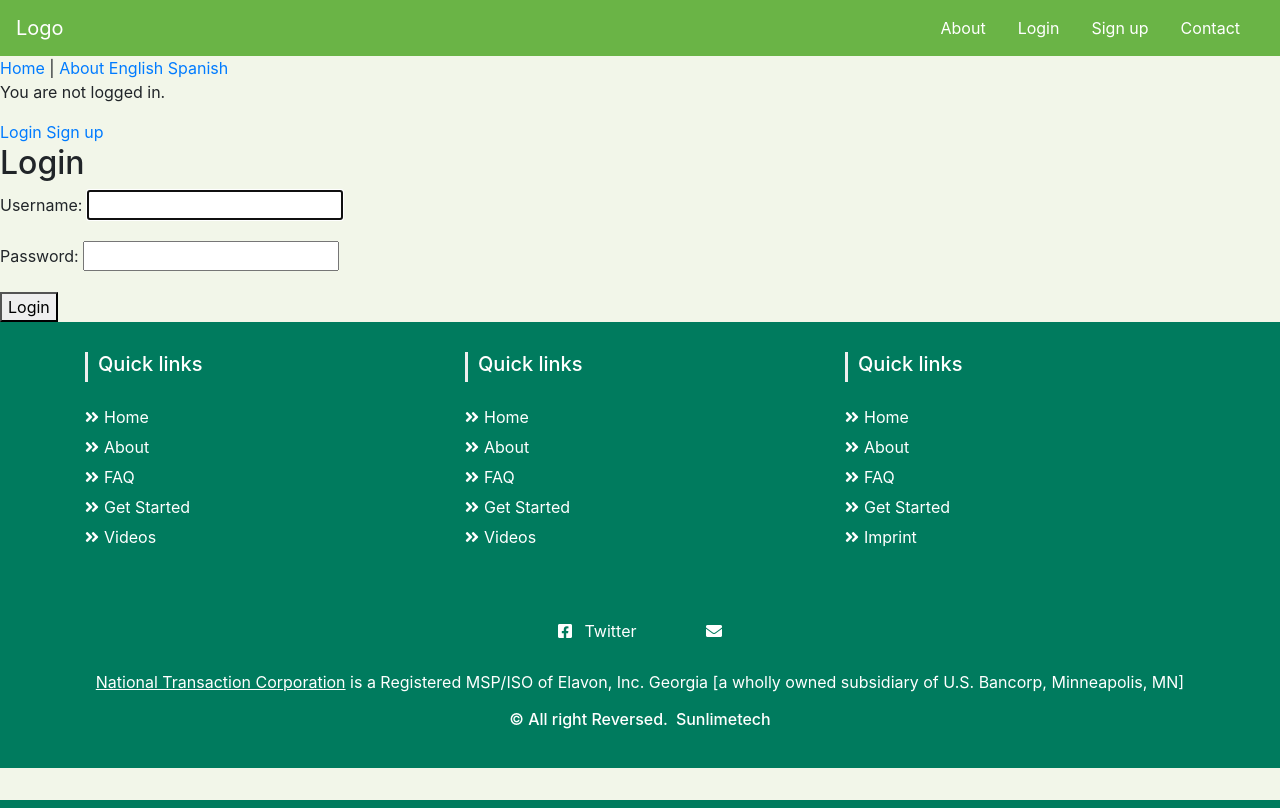
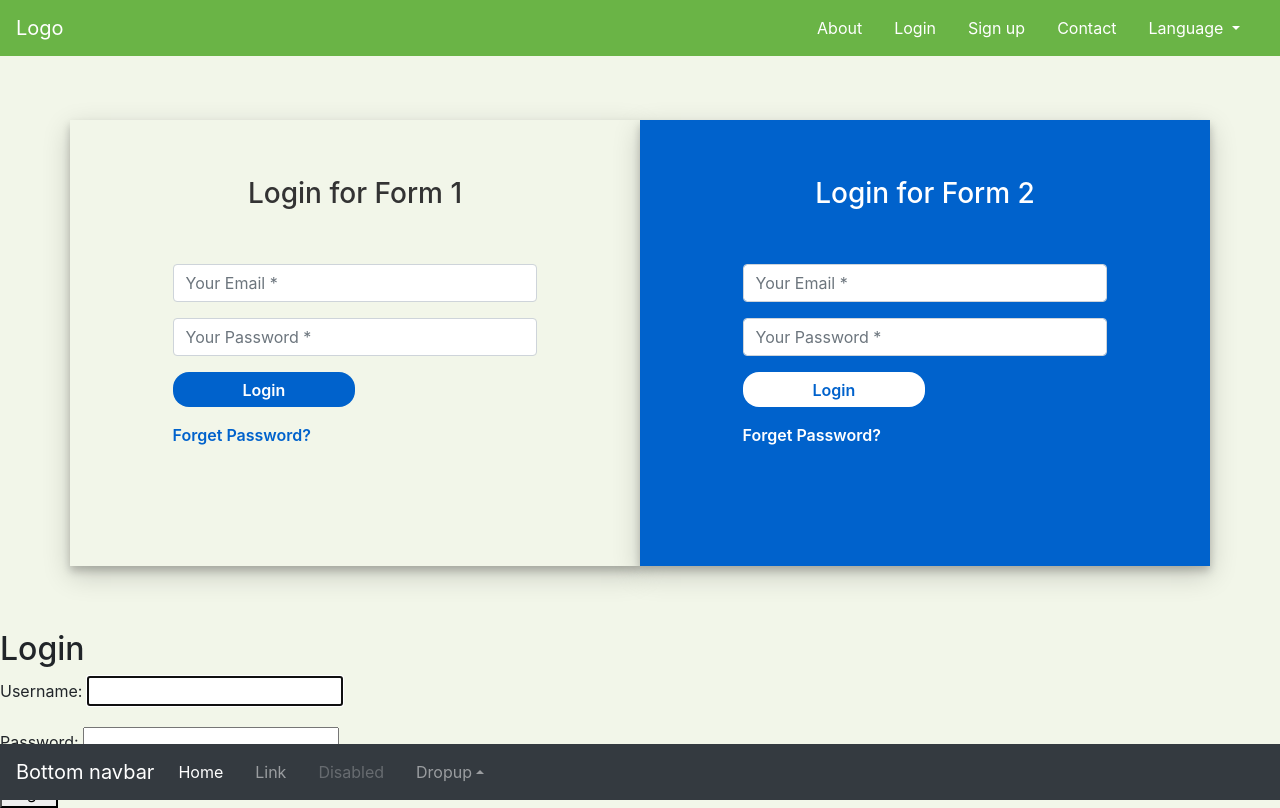
Before and after one commit to antrodart/mercados_prediccion, a Django app: page /login/ in a window 1280 px wide. Run offline with Django 3.2, Linux system fonts and the light colour scheme; some libraries are stand-ins or nearby versions.

Commit message:
Added initial login form
Needs to be fixed

```diff
--- a/PredictionMarketsTFG/mercados_de_prediccion/static/css/main.css
+++ b/PredictionMarketsTFG/mercados_de_prediccion/static/css/main.css
@@ -100,3 +100,55 @@ footer ul.quick-links li{
     margin-bottom: 10px;
 }
 }*/
+.login-container{
+    margin-top: 5%;
+    margin-bottom: 5%;
+}
+.login-form-1{
+    padding: 5%;
+    box-shadow: 0 5px 8px 0 rgba(0, 0, 0, 0.2), 0 9px 26px 0 rgba(0, 0, 0, 0.19);
+}
+.login-form-1 h3{
+    text-align: center;
+    color: #333;
+}
+.login-form-2{
+    padding: 5%;
+    background: #0062cc;
+    box-shadow: 0 5px 8px 0 rgba(0, 0, 0, 0.2), 0 9px 26px 0 rgba(0, 0, 0, 0.19);
+}
+.login-form-2 h3{
+    text-align: center;
+    color: #fff;
+}
+.login-container form{
+    padding: 10%;
+}
+.btnSubmit
+{
+    width: 50%;
+    border-radius: 1rem;
+    padding: 1.5%;
+    border: none;
+    cursor: pointer;
+}
+.login-form-1 .btnSubmit{
+    font-weight: 600;
+    color: #fff;
+    background-color: #0062cc;
+}
+.login-form-2 .btnSubmit{
+    font-weight: 600;
+    color: #0062cc;
+    background-color: #fff;
+}
+.login-form-2 .ForgetPwd{
+    color: #fff;
+    font-weight: 600;
+    text-decoration: none;
+}
+.login-form-1 .ForgetPwd{
+    color: #0062cc;
+    font-weight: 600;
+    text-decoration: none;
+}
--- a/PredictionMarketsTFG/templates/base.html
+++ b/PredictionMarketsTFG/templates/base.html
@@ -59,6 +59,17 @@
       <li class="nav-item">
         <a class="nav-link" href="{% url 'contact' %}">{% trans "Contact" %}</a>
       </li>
+    <li class="nav-item dropdown">
+        <a class="nav-link dropdown-toggle" href="#" id="navbarDropdown" role="button" data-toggle="dropdown" aria-haspopup="true" aria-expanded="false">
+          Language
+        </a>
+        <div class="dropdown-menu" aria-labelledby="navbarDropdown">
+          {% get_available_languages as LANGUAGES %}
+            {% for lang in LANGUAGES %}
+                <a class="dropdown-item" href="javascript:void(0)" onclick="changeLanguage('{{ lang.0 }}');" >{{ lang.1 }}</a>
+            {% endfor %}
+        </div>
+      </li>
     </ul>
   </div>
 </nav>
@@ -68,82 +79,41 @@
 </header>
 
 
- <a href="{% url 'home' %}">{% trans "Home" %}</a> | <a href="{% url 'about' %}">{% trans "About" %}</a>
-    {% get_available_languages as LANGUAGES %}
-    {% for lang in LANGUAGES %}
-        <a href="javascript:void(0)" onclick="changeLanguage('{{ lang.0 }}');" >{{ lang.1 }}</a>
-    {% endfor %}
+{% block content %}
+{% endblock %}
 
 
-{% if user.is_authenticated %}
-    <p>{% trans "Hi" %} {{user.username}} </p>
-    <a href="{% url 'edit_profile'%}">{% blocktrans %}Edit profile{% endblocktrans %}</a>
-    <a href="{% url 'logout'%}">{% trans "Logout" %}</a>
-{% else %}
-    <p>{% blocktrans %}You are not logged in.{% endblocktrans %}</p>
-    <a href="{% url 'login'%}">{% trans "Login" %}</a>
-    <a href="{% url 'signup'%}">{% blocktrans %}Sign up{% endblocktrans %}</a>
-{% endif %}
-
-{% block content %}
-{% endblock %}
-    <footer>
-		<section id="footer">
-		<div class="container">
-			<div class="row text-center text-xs-center text-sm-left text-md-left">
-				<div class="col-xs-12 col-sm-4 col-md-4">
-					<h5>Quick links</h5>
-					<ul class="list-unstyled quick-links">
-						<li><a href="javascript:void();"><i class="fa fa-angle-double-right"></i>Home</a></li>
-						<li><a href="javascript:void();"><i class="fa fa-angle-double-right"></i>About</a></li>
-						<li><a href="javascript:void();"><i class="fa fa-angle-double-right"></i>FAQ</a></li>
-						<li><a href="javascript:void();"><i class="fa fa-angle-double-right"></i>Get Started</a></li>
-						<li><a href="javascript:void();"><i class="fa fa-angle-double-right"></i>Videos</a></li>
-					</ul>
-				</div>
-				<div class="col-xs-12 col-sm-4 col-md-4">
-					<h5>Quick links</h5>
-					<ul class="list-unstyled quick-links">
-						<li><a href="javascript:void();"><i class="fa fa-angle-double-right"></i>Home</a></li>
-						<li><a href="javascript:void();"><i class="fa fa-angle-double-right"></i>About</a></li>
-						<li><a href="javascript:void();"><i class="fa fa-angle-double-right"></i>FAQ</a></li>
-						<li><a href="javascript:void();"><i class="fa fa-angle-double-right"></i>Get Started</a></li>
-						<li><a href="javascript:void();"><i class="fa fa-angle-double-right"></i>Videos</a></li>
-					</ul>
-				</div>
-				<div class="col-xs-12 col-sm-4 col-md-4">
-					<h5>Quick links</h5>
-					<ul class="list-unstyled quick-links">
-						<li><a href="javascript:void();"><i class="fa fa-angle-double-right"></i>Home</a></li>
-						<li><a href="javascript:void();"><i class="fa fa-angle-double-right"></i>About</a></li>
-						<li><a href="javascript:void();"><i class="fa fa-angle-double-right"></i>FAQ</a></li>
-						<li><a href="javascript:void();"><i class="fa fa-angle-double-right"></i>Get Started</a></li>
-						<li><a href="https://wwwe.sunlimetech.com" title="Design and developed by"><i class="fa fa-angle-double-right"></i>Imprint</a></li>
-					</ul>
-				</div>
-			</div>
-			<div class="row">
-				<div class="col-xs-12 col-sm-12 col-md-12 mt-2 mt-sm-5">
-					<ul class="list-unstyled list-inline social text-center">
-						<li class="list-inline-item"><a href="javascript:void();"><i class="fab fa-facebook-square"></i></a></li>
-						<li class="list-inline-item"><a href="javascript:void();">Twitter</a></li>
-						<li class="list-inline-item"><a href="javascript:void();"><i class="fa fa-instagram"></i></a></li>
-						<li class="list-inline-item"><a href="javascript:void();"><i class="fa fa-google-plus"></i></a></li>
-						<li class="list-inline-item"><a href="javascript:void();" target="_blank"><i class="fa fa-envelope"></i></a></li>
-					</ul>
-				</div>
-				</hr>
-			</div>
-			<div class="row">
-				<div class="col-xs-12 col-sm-12 col-md-12 mt-2 mt-sm-2 text-center text-white">
-					<p><u><a href="https://www.nationaltransaction.com/">National Transaction Corporation</a></u> is a Registered MSP/ISO of Elavon, Inc. Georgia [a wholly owned subsidiary of U.S. Bancorp, Minneapolis, MN]</p>
-					<p class="h6">&copy All right Reversed.<a class="text-green ml-2" href="https://www.sunlimetech.com" target="_blank">Sunlimetech</a></p>
-				</div>
-				</hr>
-			</div>
-		</div>
-	</section>
-    </footer>
+<footer>
+    <nav class="navbar fixed-bottom navbar-expand-sm navbar-dark bg-dark">
+        <a class="navbar-brand" href="#">Bottom navbar</a>
+        <button class="navbar-toggler" type="button" data-toggle="collapse" data-target="#navbarCollapse"
+                aria-controls="navbarCollapse" aria-expanded="false" aria-label="Toggle navigation">
+            <span class="navbar-toggler-icon"></span>
+        </button>
+        <div class="collapse navbar-collapse" id="navbarCollapse">
+            <ul class="navbar-nav mr-auto">
+                <li class="nav-item active">
+                    <a class="nav-link" href="#">Home <span class="sr-only">(current)</span></a>
+                </li>
+                <li class="nav-item">
+                    <a class="nav-link" href="#">Link</a>
+                </li>
+                <li class="nav-item">
+                    <a class="nav-link disabled" href="#">Disabled</a>
+                </li>
+                <li class="nav-item dropup">
+                    <a class="nav-link dropdown-toggle" href="https://getbootstrap.com/" id="dropdown10"
+                       data-toggle="dropdown" aria-haspopup="true" aria-expanded="false">Dropup</a>
+                    <div class="dropdown-menu" aria-labelledby="dropdown10">
+                        <a class="dropdown-item" href="#">Action</a>
+                        <a class="dropdown-item" href="#">Another action</a>
+                        <a class="dropdown-item" href="#">Something else here</a>
+                    </div>
+                </li>
+            </ul>
+        </div>
+    </nav>
+</footer>
 
     <!-- i18n form. Entried by static/js/i18n.js -->
     <form action="{% url 'set_language' %}" method="post" id="form_language">
@@ -155,6 +125,6 @@
     <script src="https://code.jquery.com/jquery-3.3.1.slim.min.js" integrity="sha384-q8i/X+965DzO0rT7abK41JStQIAqVgRVzpbzo5smXKp4YfRvH+8abtTE1Pi6jizo" crossorigin="anonymous"></script>
     <script src="https://cdnjs.cloudflare.com/ajax/libs/popper.js/1.14.7/umd/popper.min.js" integrity="sha384-UO2eT0CpHqdSJQ6hJty5KVphtPhzWj9WO1clHTMGa3JDZwrnQq4sF86dIHNDz0W1" crossorigin="anonymous"></script>
     <script src="https://stackpath.bootstrapcdn.com/bootstrap/4.3.1/js/bootstrap.min.js" integrity="sha384-JjSmVgyd0p3pXB1rRibZUAYoIIy6OrQ6VrjIEaFf/nJGzIxFDsf4x0xIM+B07jRM" crossorigin="anonymous"></script>
-	<script src="{% static 'js/main.js' %}"></script>
+<script src="{% static 'js/main.js' %}"></script>
 </body>
 </html>
--- a/PredictionMarketsTFG/templates/registration/login.html
+++ b/PredictionMarketsTFG/templates/registration/login.html
@@ -7,6 +7,55 @@
 
 {% block content %}
 
+<div class="container login-container">
+            <div class="row">
+                <div class="col-md-6 login-form-1">
+                    <h3>Login for Form 1</h3>
+                    <form method='post'>
+                        {% csrf_token %}
+                        <div class="form-group">
+                            <input type="text" class="form-control" placeholder="Your Email *" value="" />
+                        </div>
+                        <div class="form-group">
+                            <input type="password" class="form-control" placeholder="Your Password *" value="" />
+                        </div>
+                        <div class="form-group">
+                            <input type="submit" class="btnSubmit" value="Login" />
+                        </div>
+                        <div class="form-group">
+                            <a href="#" class="ForgetPwd">Forget Password?</a>
+                        </div>
+                    </form>
+                </div>
+                <div class="col-md-6 login-form-2">
+                    <h3>Login for Form 2</h3>
+                    <form>
+                        <div class="form-group">
+                            <input type="text" class="form-control" placeholder="Your Email *" value="" />
+                        </div>
+                        <div class="form-group">
+                            <input type="password" class="form-control" placeholder="Your Password *" value="" />
+                        </div>
+                        <div class="form-group">
+                            <input type="submit" class="btnSubmit" value="Login" />
+                        </div>
+                        <div class="form-group">
+
+                            <a href="#" class="ForgetPwd" value="Login">Forget Password?</a>
+                        </div>
+                    </form>
+                </div>
+            </div>
+        </div>
+
+
+
+
+
+
+
+
+
 <h2>{% trans "Login" %}</h2>
 <form method='post'>
     {% csrf_token %}
```
Also changed, not shown: PredictionMarketsTFG/templates/sucio.html (added, +24 -0 lines).
